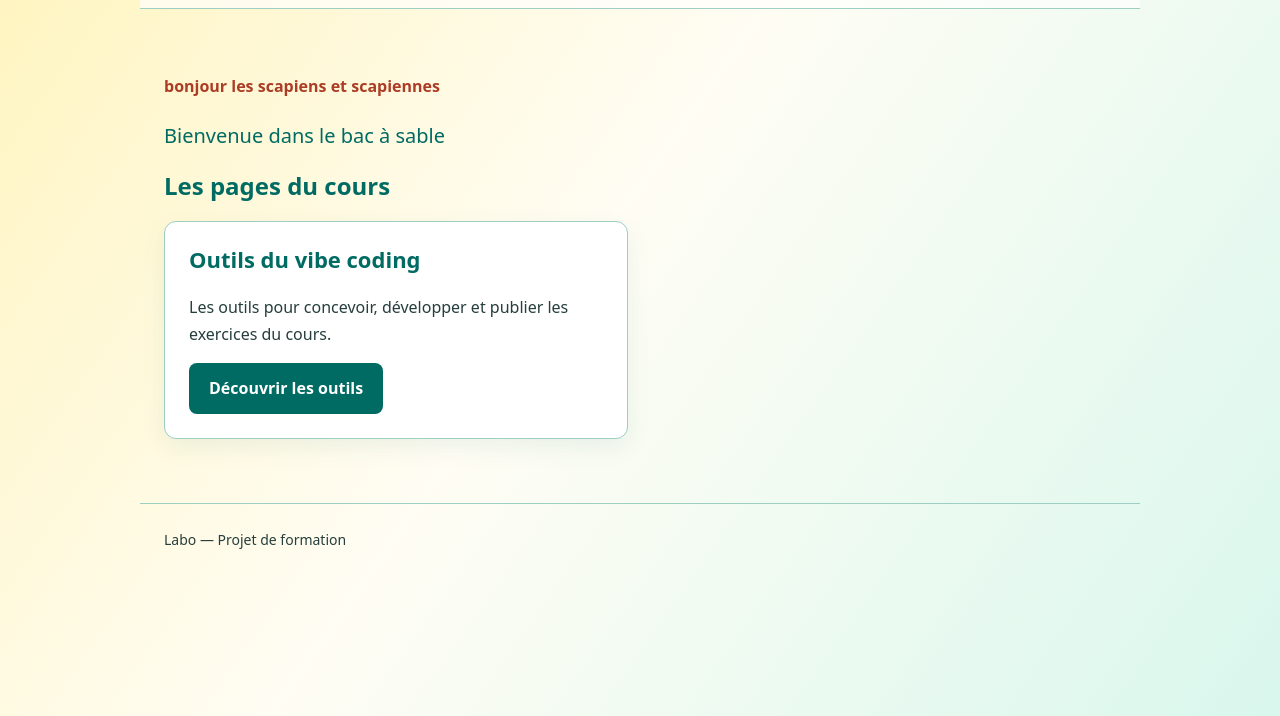
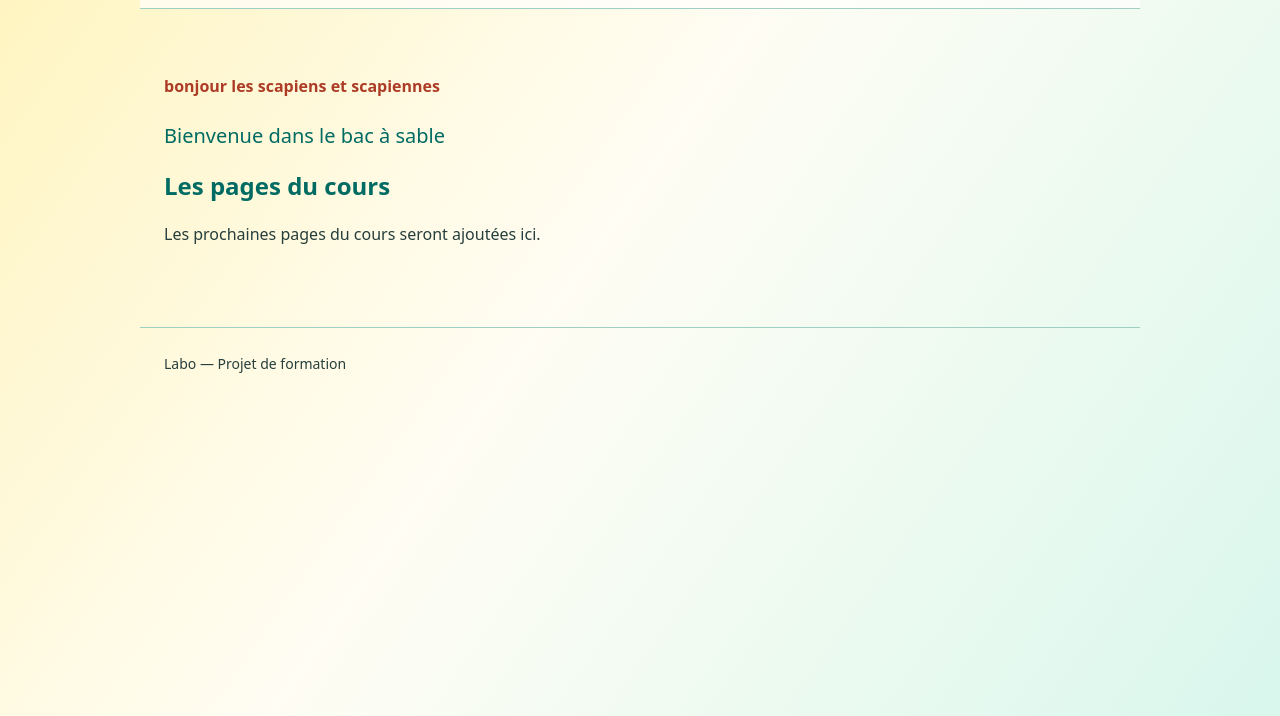
Before and after one commit to seayousooon/Labo, a plain HTML site: page index.html in a window 1280 px wide. Shown: the part 84-800 px from the top of the page. Drawn offline with Linux system fonts and the light colour scheme.

Commit message:
Retirer le lien vers la page outils supprimée

```diff
--- a/index.html
+++ b/index.html
@@ -34,9 +34,7 @@ section+section{margin-top:40px}footer{border-top:1px solid #9dcfc3;font-size:14
 <p class="intro">Bienvenue dans le bac à sable</p>
 <section aria-labelledby="pages-cours">
 <h2 id="pages-cours">Les pages du cours</h2>
-<div class="grid">
-<article class="card"><h3>Outils du vibe coding</h3><p>Les outils pour concevoir, développer et publier les exercices du cours.</p><a class="button" href="./outils.html">Découvrir les outils</a></article>
-</div>
+<p>Les prochaines pages du cours seront ajoutées ici.</p>
 </section>
 </main>
 <footer>Labo — Projet de formation</footer>
```
